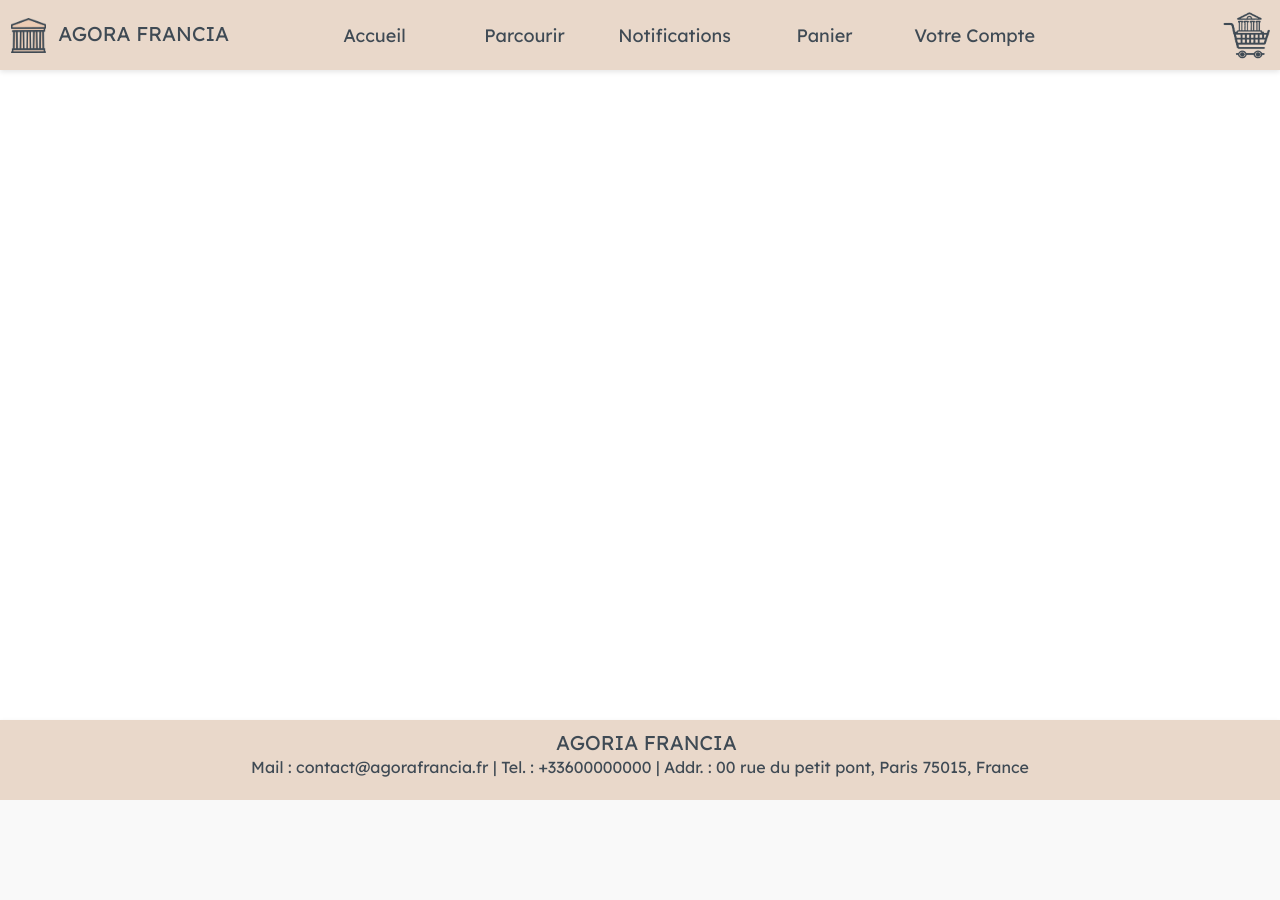
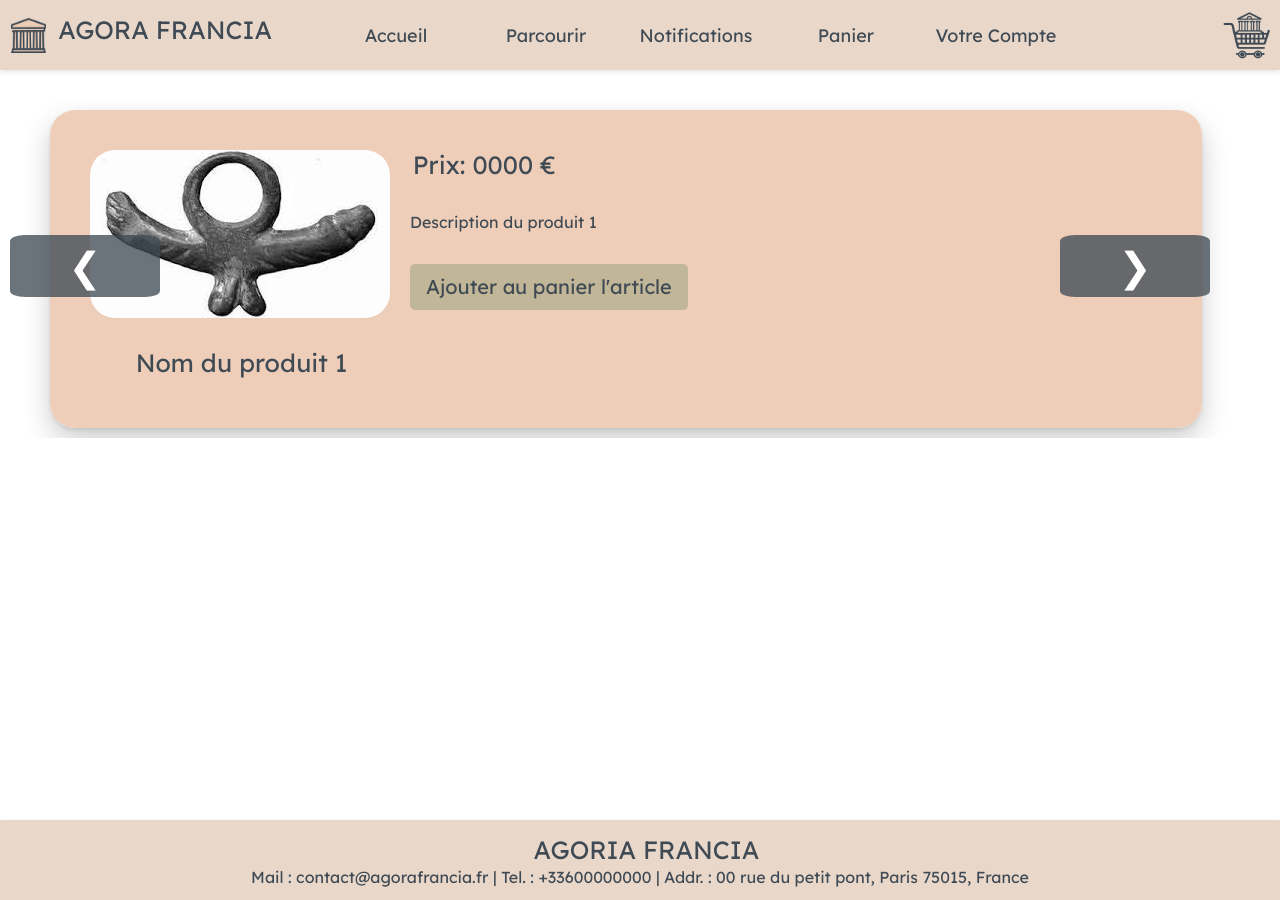
Before and after one commit to rlouazon/ING2-TD14-GR3_PJ-PISCINE_AgoraFrancia, a PHP site: page / in a window 1280 px wide. Before the commit the page ends 800 px from the top, so only its background shows below. Run offline with PHP 8.4, Linux system fonts and the light colour scheme.

Commit message:
Ajout d'un caroussel dans l'accueil

```diff
--- /dev/null
+++ b/CSS/index.css
@@ -0,0 +1,438 @@
+/* CSS existant */
+@import url('https://fonts.googleapis.com/css2?family=Lexend:wght@400;700&display=swap');
+
+* {
+    color: #3F4A54;
+}
+
+.naming {
+    font-size: 15px;
+}
+
+.info {
+    font-size: 20px;
+}
+
+.namingC {
+    font-size: 15px;
+}
+
+.infoC {
+    font-size: 20px;
+}
+
+h2 {
+    margin-top: 20px;
+    margin-bottom: 30px;
+    font-size: 25px;
+}
+
+.logo {
+    width: 35px;
+    height: 35px;
+}
+
+.nomPrenom {
+    display: flex;
+    justify-content: center;
+    align-items: center;
+    margin-top: 10px;
+    margin-bottom: 10px;
+}
+
+.pp {
+    margin-top: 20px;
+    margin-left: auto;
+    margin-right: auto;
+    display: flex;
+    justify-content: center;
+    align-items: center;
+    width: 75%;
+    height: 75%;
+    border-radius: 50%;
+}
+
+.container {
+    display: flex;
+    justify-content: space-between;
+    align-items: flex-start;
+    margin: 20px auto;
+    width: 80%;
+}
+
+.col {
+
+    position: relative;
+    box-shadow: rgba(0, 0, 0, 0.2) 0px 12px 28px 0px, rgba(0, 0, 0, 0.1) 0px 2px 4px 0px, rgba(255, 255, 255, 0.05) 0px 0px 0px 1px inset;
+    background-color: #edccb4f1;
+    border-radius: 25px;
+    width: 90%;
+    padding: 20px;
+    margin-left: 10px;
+    margin-right: 10px;
+    box-sizing: border-box;
+    overflow: hidden; /* Pour s'assurer que le contenu ne dépasse pas les bords arrondis */
+}
+
+.colAjouter{
+    display: flex;
+    float: left;
+}
+
+.colonnesG{
+    display: flex;
+    flex-direction: column;
+    justify-content: center;
+    align-items: center;
+    width: 50%;
+
+}
+
+.bouttonAjouter{
+    width: 100%;
+    font-family: Roboto, sans-serif;
+    font-weight: 0;
+    font-size: 14px;
+    background-color: #2a9d4dc4;
+    color: #edccb4;
+    padding: 10px 30px;
+    border: solid #edccb4 2px;
+    box-shadow: rgb(0, 0, 0) 0px 0px 0px 0px;
+    border-radius: 50px;
+    transition : 1000ms;
+    transform: translateY(0);
+    display: flex;
+    flex-direction: row;
+    align-items: center;
+    cursor: pointer;
+    text-transform: uppercase;
+    justify-content: center;
+}
+
+.bouttonAjouter:hover{
+    transition : 1000ms;
+    padding: 10px 47px;
+    transform : translateY(-0px);
+    background-color: #2a9d4dc4;
+    color: #000000;
+    border: solid 2px #000000;
+}
+
+.colG{
+    min-height: 435px;
+    height: auto;
+}
+
+.article-colG {
+    margin-left: 50px;
+    display: flex;
+    float: left; /* Utilisez flexbox pour aligner l'image et le contenu sur la même ligne */
+}
+
+.article-colD {
+    margin-right: 50px;
+    display: flex;
+    float: right;
+}
+
+.imgClient {
+
+    width: 150px;
+    height: 150px;
+    border-radius: 50%;
+}
+
+.titreMain {
+    margin: 0px;
+}
+
+
+.personnal-info{
+    box-shadow: rgba(0, 0, 0, 0.2) 0px 12px 28px 0px, rgba(0, 0, 0, 0.1) 0px 2px 4px 0px, rgba(255, 255, 255, 0.05) 0px 0px 0px 1px inset;
+    background-color: #edccb4e6;
+    border-radius: 25px;
+    padding: 10px;
+    text-align: center;
+    margin: 20px auto;
+    width: 50%; /* Centré en fonction du contenu */
+    font-size: 200%;
+
+}
+
+.btn{
+    margin-left: 50px;
+    margin-right: 0px;
+}
+
+.imgInscription{
+    width: 20%;
+}
+
+
+.prodG {
+    min-width: 30%;
+    max-width: 50%;
+    display: flex; /* Utilisez flexbox pour aligner les éléments en colonne */
+    flex-direction: column; /* Placez les éléments en colonne */
+    justify-content: center; /* Centrez horizontalement les éléments enfants */
+    align-items: center; /* Centrez verticalement les éléments enfants */
+    padding: 20px; /* Ajoutez un peu d'espace autour des éléments */
+    padding-bottom: 0px;
+    border-radius: 25px; /* Ajoutez des coins arrondis */
+}
+
+.imgProd {
+    max-width: 500px;
+    border-radius: 25px;
+    margin-bottom: 10px; /* Ajoutez un peu d'espace en bas de l'image */
+}
+
+.article-col h2, .article-col p {
+    /* Nouveaux styles */
+    margin: 5px 0; /* Ajoutez un peu d'espace autour du texte */
+}
+
+.infoProd {
+    /* Nouveaux styles */
+
+    flex-direction: column;
+    justify-content: flex-end;
+    align-items: center;
+}
+
+.descProd{
+
+    background-color: #3f4a5430;
+    border-radius: 25px;
+    padding: 20px;
+    margin-bottom: 20px;
+}
+
+.infoClient{
+    margin-top: 20px;
+    display: flex;
+    flex-direction: column;
+    justify-content: flex-end;
+    align-items: center;
+    width: 100%;
+    height: 10%;
+    background-color: #3f4a5430;
+    border-radius: 25px;
+}
+
+
+.validation-button {
+    background-color: #205c2537;
+    color: #3F4A54;
+    padding: 8px 16px;
+    border: none;
+    border-radius: 5px;
+    cursor: pointer;
+    transition: background-color 0.3s ease;
+    font-size: 20px;
+    margin-top: 30px;
+    margin-left: auto;
+    margin-right: auto;
+    display: block; /* Add this line to make the button a block element */
+    width: fit-content; /* Add this line to make the width fit the content */
+}
+
+.validation-button:hover {
+    /* Styles existants */
+    background-color: #0b921684; /* Assombrissez légèrement la couleur de fond */
+}
+
+
+
+.bouttonRole {
+    background-color: #3f4a5400; /* Couleur de fond rouge */
+    color: rgb(0, 0, 0); /* Couleur du texte blanc */
+    margin-bottom: 5px;
+    padding: 8px 16px; /* Réduisez légèrement le rembourrage */
+    border: none; /* Supprimez la bordure */
+    border-radius: 25px; /* Ajoutez des coins arrondis */
+    cursor: pointer; /* Changez le curseur au survol */
+    transition: background-color 0.3s ease; /* Ajoutez une transition en douceur */
+    font-size: 11px; /* Réduisez la taille de la police */
+
+}
+
+.bouttonRole:hover {
+    /* Styles existants */
+    font-size: 15px;
+    background-color: #3f4a549d; /* Assombrissez légèrement la couleur de fond */
+}
+
+
+
+.article-col h2 {
+    font-size: 20px;
+    margin-bottom: 10px;
+
+}
+
+.article-col p {
+    font-size: 16px;
+    margin-bottom: 5px;
+}
+
+
+.infoClient-actions {
+    height: 100%;
+    width: 100%;
+
+    display: flex;
+    flex-direction: column;
+    align-items: center;
+
+}
+
+.actions {
+    display: flex;
+    flex-direction: row; /* Aligne les éléments en ligne */
+    justify-content: center;
+    align-items: center;
+    margin-top: 10px; /* Espace au-dessus des actions */
+}
+
+.choice {
+    margin-bottom: 40px; /* Espace à droite du menu déroulant */
+}
+
+
+.role {
+    flex-direction: row;
+    margin-top: 15px;
+    margin-bottom: 5px;
+    background-color: #3f4a5430;
+    border-radius: 25px;
+    padding-top: 10px;
+    padding-left: 15px;
+}
+
+.h2 {
+    white-space: nowrap; /* Empêche les retours à la ligne */
+    overflow: hidden; /* Cache le débordement du texte */
+    text-overflow: ellipsis; /* Ajoute des points de suspension pour indiquer du texte caché */
+}
+
+.colonneDroite {
+    float: right;
+    width: 50%;
+}
+
+.colonneGauche {
+    float: left;
+    width: 50%;
+}
+
+@media (max-width: 1100px) {
+    .header {
+        flex-wrap: wrap;
+    }
+    .panier {
+        display: none;
+    }
+    .logo {
+        width: 30px;
+        height: 30px;
+        margin-bottom: 10px;
+    }
+    .menu {
+        margin-left: auto;
+        margin-right: auto;
+        width: 100%;
+        text-align: center;
+    }
+    .droite {
+        margin-left: auto;
+        margin-right: auto;
+    }
+    .container {
+        flex-direction: column;
+        align-items: center;
+    }
+    .col {
+        width: 100%;
+        margin-bottom: 20px;
+    }
+    .colD {
+        margin-left: 0;
+    }
+    .titreMain {
+        width: 80%;
+    }
+
+}
+
+@media (max-width: 1100px) {
+    .container {
+        flex-direction: column; /* Change la direction de la disposition en colonne */
+        align-items: center;
+    }
+    .col {
+        width: 100%;
+        margin-bottom: 20px;
+    }
+    .colonneDroite,
+    .colonneGauche {
+        width: 100%; /* Prend toute la largeur lorsqu'en colonne */
+    }
+
+}
+
+
+.carousel {
+    margin-top: 100px;
+    position: relative;
+    width: 100%;
+
+}
+
+.carousel-inner {
+    display: flex;
+    transition: transform 0.5s ease;
+}
+
+
+.carousel-item.active {
+    opacity: 1;
+    position: relative;
+}
+
+
+
+button.prev {
+    left: 10px;
+}
+
+button.next {
+    right: 70px;
+}
+
+button.prev,
+button.next {
+
+    position: absolute;
+    top: 40%;
+    border: none;
+    cursor: pointer;
+
+    background-color: #3f4a54c4;
+    color: white;
+    border: none;
+    cursor: pointer;
+}
+
+/* Nouveaux styles pour les boutons de changement de slide */
+button.prev,
+button.next {
+
+    font-size: 40px; /* Réduire la taille de la police */
+}
+
+/* Au survol */
+button.prev:hover,
+button.next:hover {
+    color:#815f47 ;
+}
--- a/index.php
+++ b/index.php
@@ -1,3 +1,76 @@
 <?php include("blocs/header.php"); ?>
+<link href="CSS/index.css" rel="stylesheet">
+
+<body>
+    <div class="carousel">
+        <div class="carousel-inner">
+            <?php
+            // Tableau contenant les informations sur les produits
+            $products = [
+                [
+                    "image" => "CSS/images/produit.png",
+                    "name" => "Nom du produit 1",
+                    "price" => "0000",
+                    "description" => "Description du produit 1"
+                ],
+                [
+                    "image" => "CSS/images/produit.png",
+                    "name" => "Nom du produit 2",
+                    "price" => "0000",
+                    "description" => "Description du produit 2"
+                ],
+                [
+                    "image" => "CSS/images/produit.png",
+                    "name" => "Nom du produit 3",
+                    "price" => "0000",
+                    "description" => "Description du produit 3"
+                ]
+            ];
+
+            foreach ($products as $index => $product) {
+                echo '<div class="carousel-item' . ($index === 0 ? ' active' : '') . '">';
+
+                // Contenu du produit
+                echo '<div class="article-colG col">';
+                echo '    <div class="prodG">';
+                echo '        <img src="' . $product["image"] . '" alt="Image produit" class="imgProd">';
+                echo '        <h2>' . $product["name"] . '</h2>';
+                echo '    </div>';
+                echo '    <div class="infoProd">';
+                echo '        <h2>Prix: ' . $product["price"] . ' €</h2>';
+                echo '        <div class="Prod">';
+                echo '            ' . $product["description"];
+                echo '        </div>';
+                echo '        <button class="validation-button">Ajouter au panier l\'article</button>';
+                echo '    </div>';
+                echo '</div>';
+
+                echo '</div>';
+            }
+            ?>
+        </div>
+        <button class="prev" onclick="moveCarousel(-1)">&#10094;</button>
+        <button class="next" onclick="moveCarousel(1)">&#10095;</button>
+    </div>
+
+    <script>
+        let currentIndex = 0;
+        const items = document.querySelectorAll('.carousel-item');
+        const totalItems = items.length;
+        const interval = 5000; // Durée de l'intervalle en millisecondes (5 secondes)
+
+        // Fonction pour changer la diapositive du carrousel
+        function moveCarousel(direction) {
+            items[currentIndex].classList.remove('active');
+            currentIndex = (currentIndex + direction + totalItems) % totalItems;
+            items[currentIndex].classList.add('active');
+        }
+
+        // Rotation automatique du carrousel
+        setInterval(() => {
+            moveCarousel(1);
+        }, interval);
+    </script>
+</body>
 
 <?php include("blocs/footer.php"); ?>
--- a/mon_compte.php
+++ b/mon_compte.php
@@ -186,7 +186,7 @@ body {
                         <form class="article-colG col" method="post">
                             <div class="prodG">
                                 <img src="<?php echo $img1 ?>" alt="Image produit" class="imgProd">
-                                <h2><?php echo $titre . " (" . $types_string[$i] . ")" ?></h2>
+                                <h2><?php echo $titre . "<br>" . " (" . $types_string[$i] . ")" ?></h2>
                             </div>
                             <div class="infoProd">
                                 <h2>Prix : <?php echo $prix ?>€</h2>
```
Also changed, not shown: photo_produit/f3a585688a98b469a65d6b95a7.png (added).
